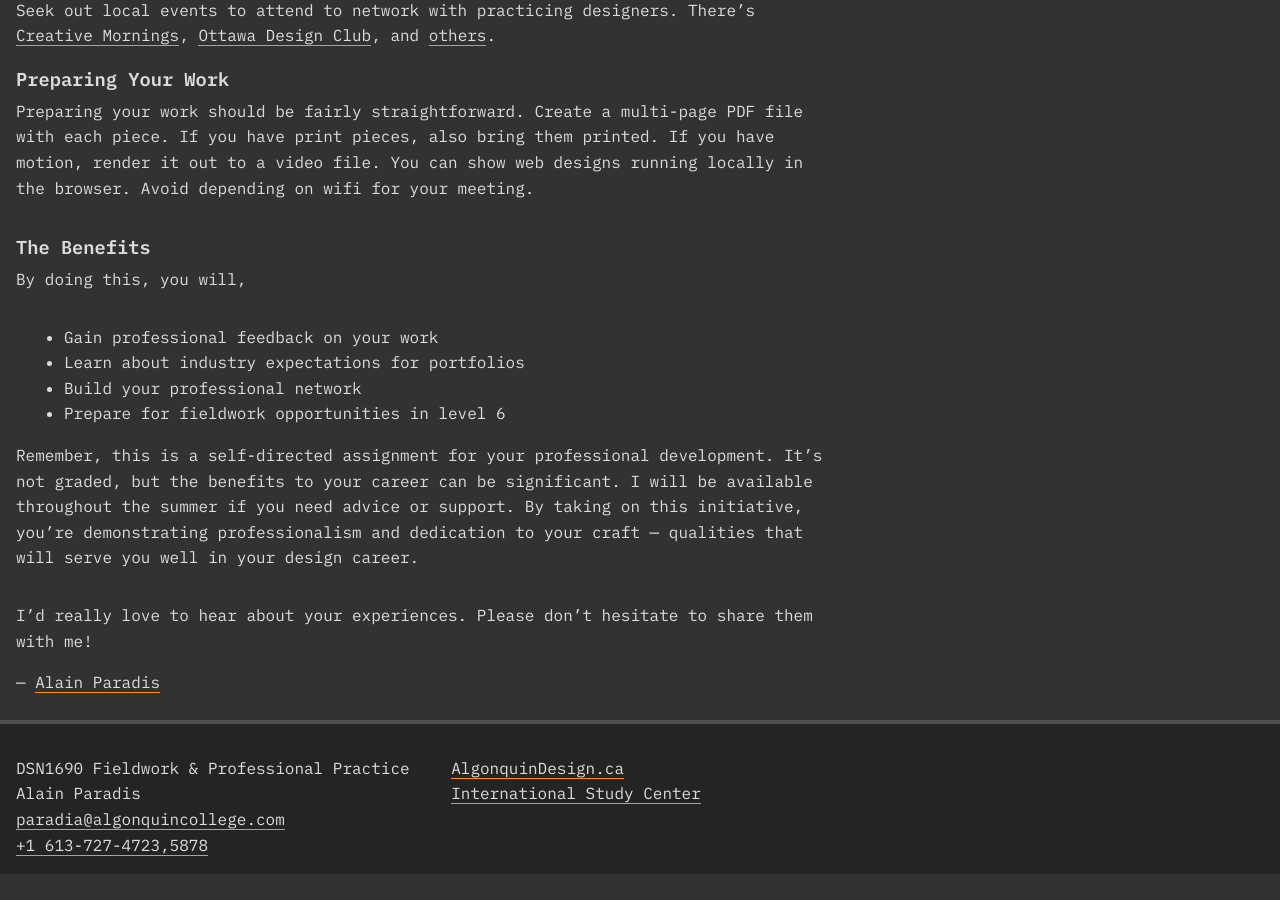
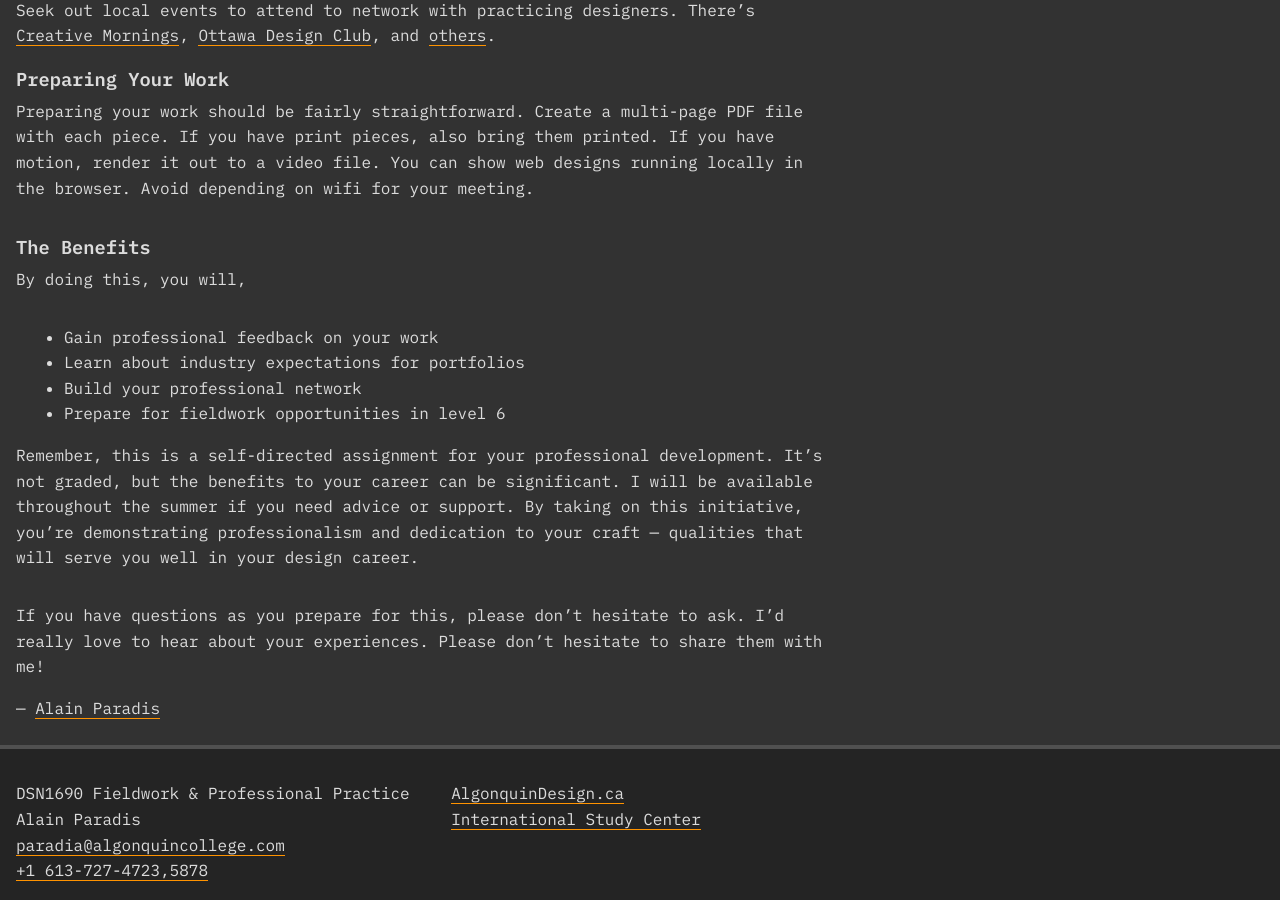
Before and after one commit to AlainParadis/wil, a Jekyll site: the page built from portfolio-development.md, in a window 1280 px wide and 900 px high, scrolled down 1289 px. Built offline with Jekyll 4.4.1, drawn with Linux system fonts in a browser that asks for light colours; before the commit the page ends 2163 px from its top, so only the background shows below that.

Commit message:
add more notes on portfolio dev

```diff
--- a/portfolio-development.md
+++ b/portfolio-development.md
@@ -48,6 +48,6 @@ By doing this, you will,
 
 Remember, this is a self-directed assignment for your professional development. It's not graded, but the benefits to your career can be significant. I will be available throughout the summer if you need advice or support. By taking on this initiative, you're demonstrating professionalism and dedication to your craft — qualities that will serve you well in your design career.
 
-I'd really love to hear about your experiences. Please don't hesitate to share them with me!
+If you have questions as you prepare for this, please don't hesitate to ask. I'd really love to hear about your experiences. Please don't hesitate to share them with me!
 
 ---  [Alain Paradis](mailto:paradia@algonquincollege.com)
```
